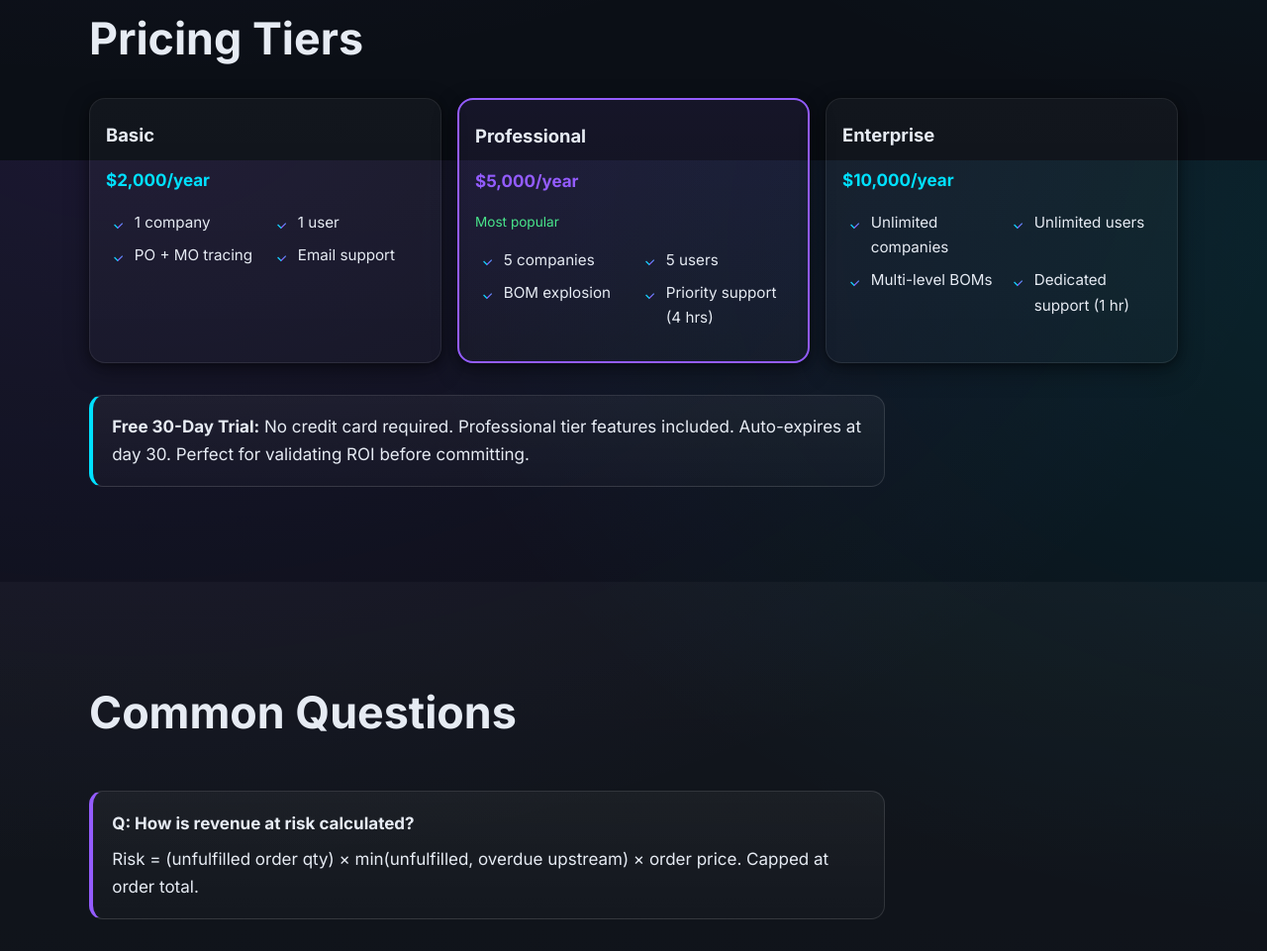
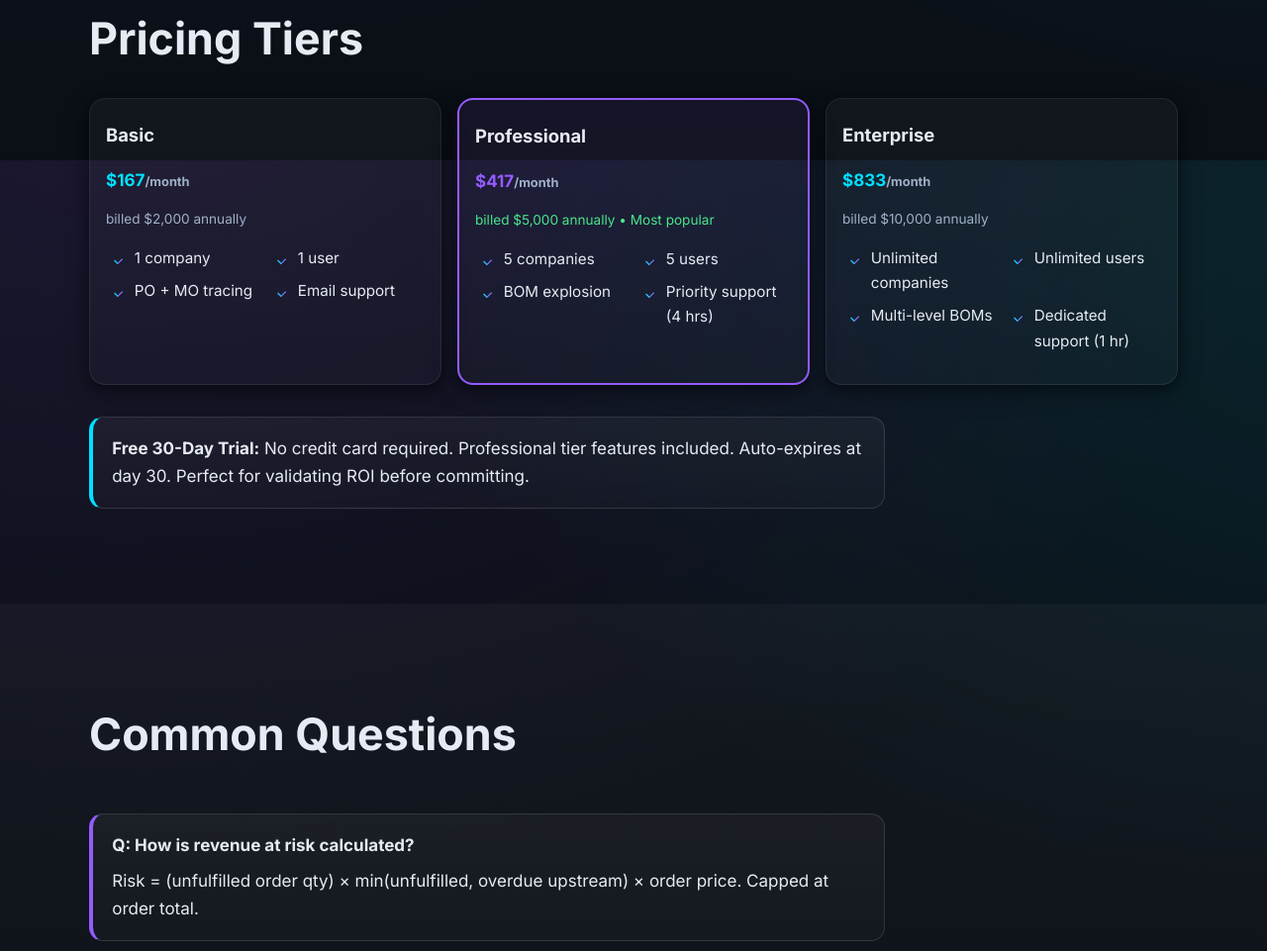
Before and after one commit to AlexanderLuzDH/kan_webpage, a plain HTML site: page cft_odoo/index.html in a window 1280 px wide. Shown: the part 3038-3999 px from the top of the page at 99% size. Drawn offline with Linux system fonts and the light colour scheme.

Commit message:
Update pricing to show monthly instead of yearly

```diff
--- a/cft_odoo/index.html
+++ b/cft_odoo/index.html
@@ -155,7 +155,8 @@
           <div class="cards three" style="margin-top:1.4rem">
             <article class="card" style="border:1px solid rgba(255,255,255,.08)">
               <h3>Basic</h3>
-              <p style="font-weight:700; color:#00e1ff; margin-bottom:1rem">$2,000/year</p>
+              <p style="font-weight:700; color:#00e1ff; margin-bottom:.3rem">$167<span style="font-size:.8rem; color:#9fb0c7">/month</span></p>
+              <p style="font-size:.85rem; color:#9fb0c7; margin-bottom:1rem">billed $2,000 annually</p>
               <ul class="check-grid" style="font-size:.95rem; gap:.5rem">
                 <li>1 company</li>
                 <li>1 user</li>
@@ -165,8 +166,8 @@
             </article>
             <article class="card" style="border:2px solid #945CFF; background:linear-gradient(180deg, rgba(148,92,255,.08), rgba(255,255,255,.02))">
               <h3>Professional</h3>
-              <p style="font-weight:700; color:#945CFF; margin-bottom:1rem">$5,000/year</p>
-              <p style="font-size:.85rem; color:#49e58b; margin-bottom:.8rem">Most popular</p>
+              <p style="font-weight:700; color:#945CFF; margin-bottom:.3rem">$417<span style="font-size:.8rem; color:#9fb0c7">/month</span></p>
+              <p style="font-size:.85rem; color:#49e58b; margin-bottom:1rem">billed $5,000 annually • Most popular</p>
               <ul class="check-grid" style="font-size:.95rem; gap:.5rem">
                 <li>5 companies</li>
                 <li>5 users</li>
@@ -176,7 +177,8 @@
             </article>
             <article class="card" style="border:1px solid rgba(255,255,255,.08)">
               <h3>Enterprise</h3>
-              <p style="font-weight:700; color:#00e1ff; margin-bottom:1rem">$10,000/year</p>
+              <p style="font-weight:700; color:#00e1ff; margin-bottom:.3rem">$833<span style="font-size:.8rem; color:#9fb0c7">/month</span></p>
+              <p style="font-size:.85rem; color:#9fb0c7; margin-bottom:1rem">billed $10,000 annually</p>
               <ul class="check-grid" style="font-size:.95rem; gap:.5rem">
                 <li>Unlimited companies</li>
                 <li>Unlimited users</li>
```
